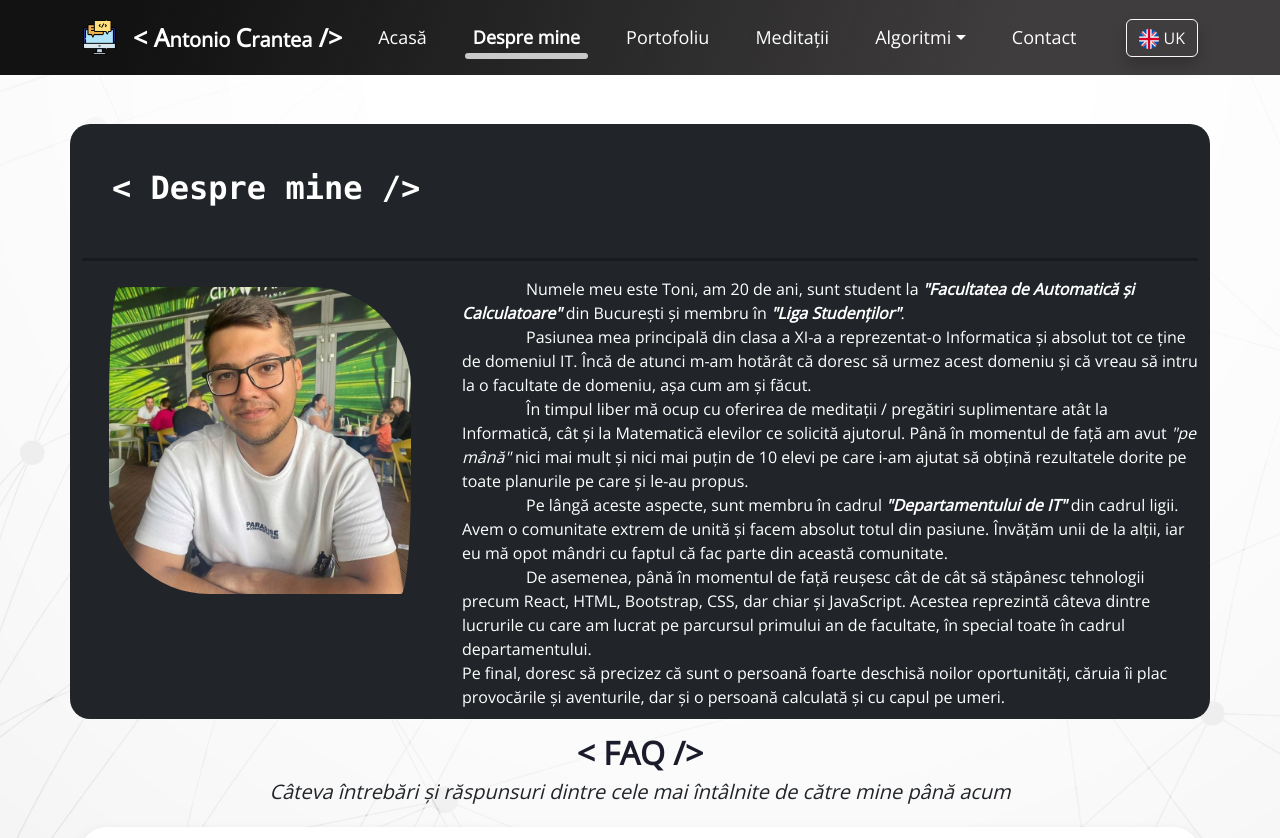
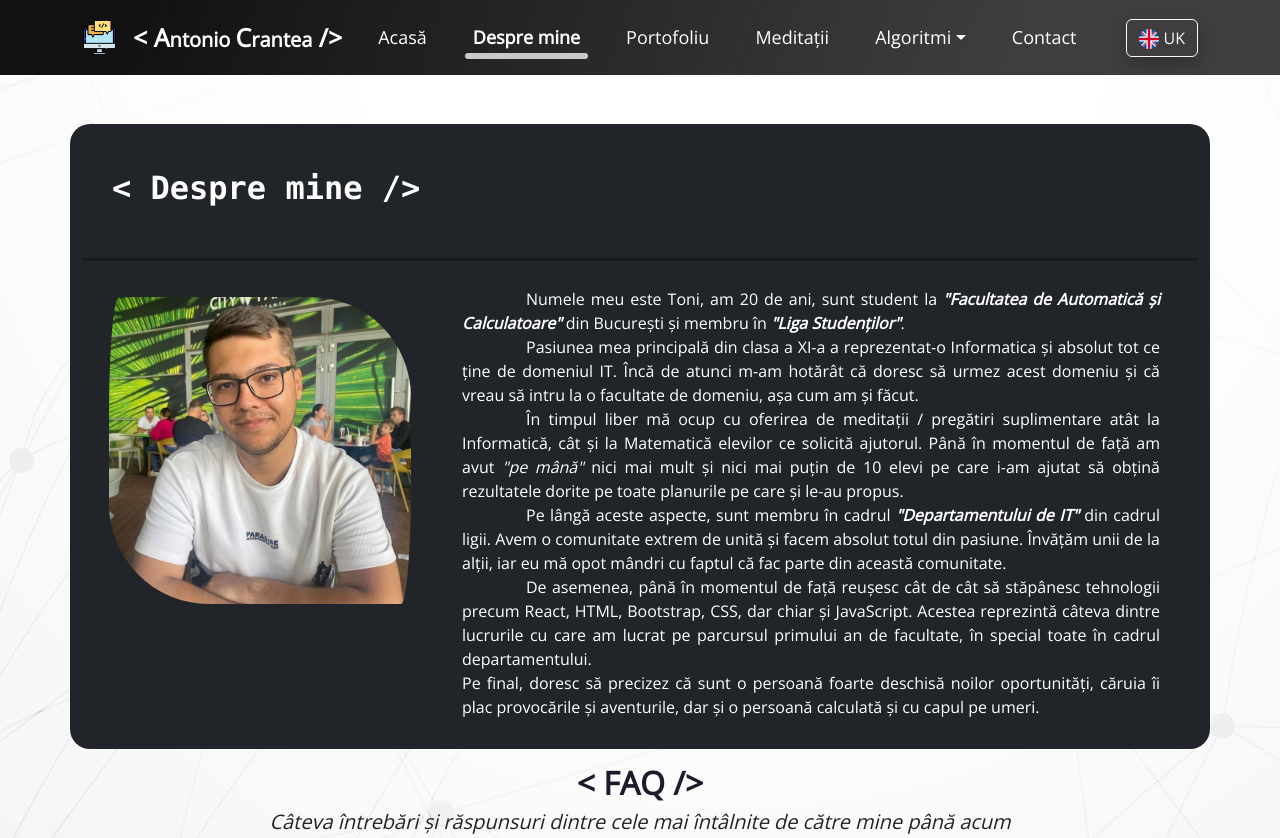
Before and after one commit to AntonioCC147/Personal-Website, a React (Create React App) app in the folder frontend/: page /despremine in a window 1280 px wide. Shown: the top 838 px of the page. Built offline with nearby package versions, Linux system fonts and the light colour scheme.

Commit message:
Some updates

```diff
--- a/frontend/src/components/containers/principalContainer.css
+++ b/frontend/src/components/containers/principalContainer.css
@@ -1,6 +1,7 @@
 .principalContainer {
     margin-top: 50px;
     padding: 10px;
+    padding-bottom: 30px;
 
     text-align: justify;
     font-size: 16px;
--- a/frontend/src/components/faq/faq.css
+++ b/frontend/src/components/faq/faq.css
@@ -38,7 +38,3 @@
 .accordion-icon {
     width: 1.5em;
 }
-
-.card-hover:hover{
-    transform: scale(1.05);
-}
--- a/frontend/src/pages/despreMine/despreMine.css
+++ b/frontend/src/pages/despreMine/despreMine.css
@@ -1,15 +1,16 @@
 .img-setUp {
+    margin: 20px 10px;
+
     width: 85%;
 
     border-radius: 10px 100px / 120px 100px;
-
-    margin: 10px;
 }
 
 .simpleText {
-    margin-top: 20px;
+    margin-top: 10px !important;
+    padding-right: 50px !important;
 
-    text-align: left;
+    text-align: justify;
 
     color: white;
 }
```
